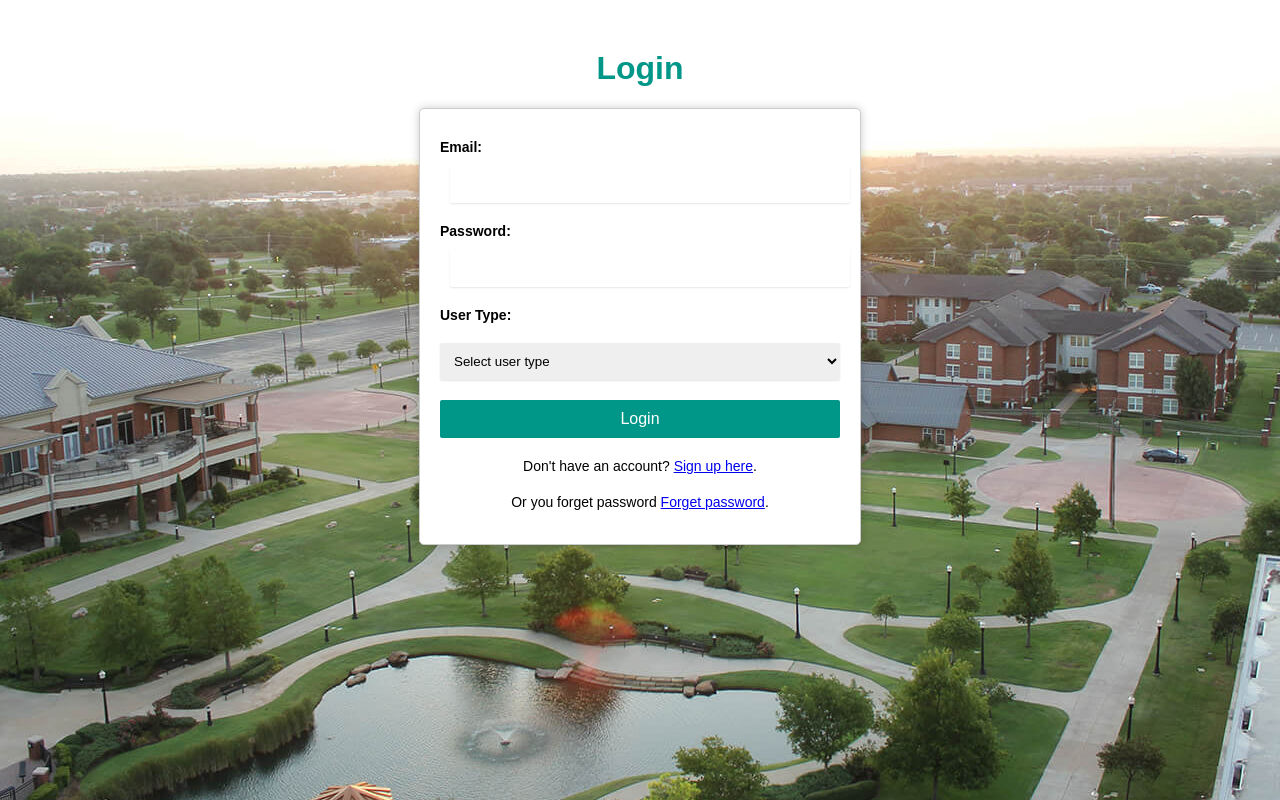
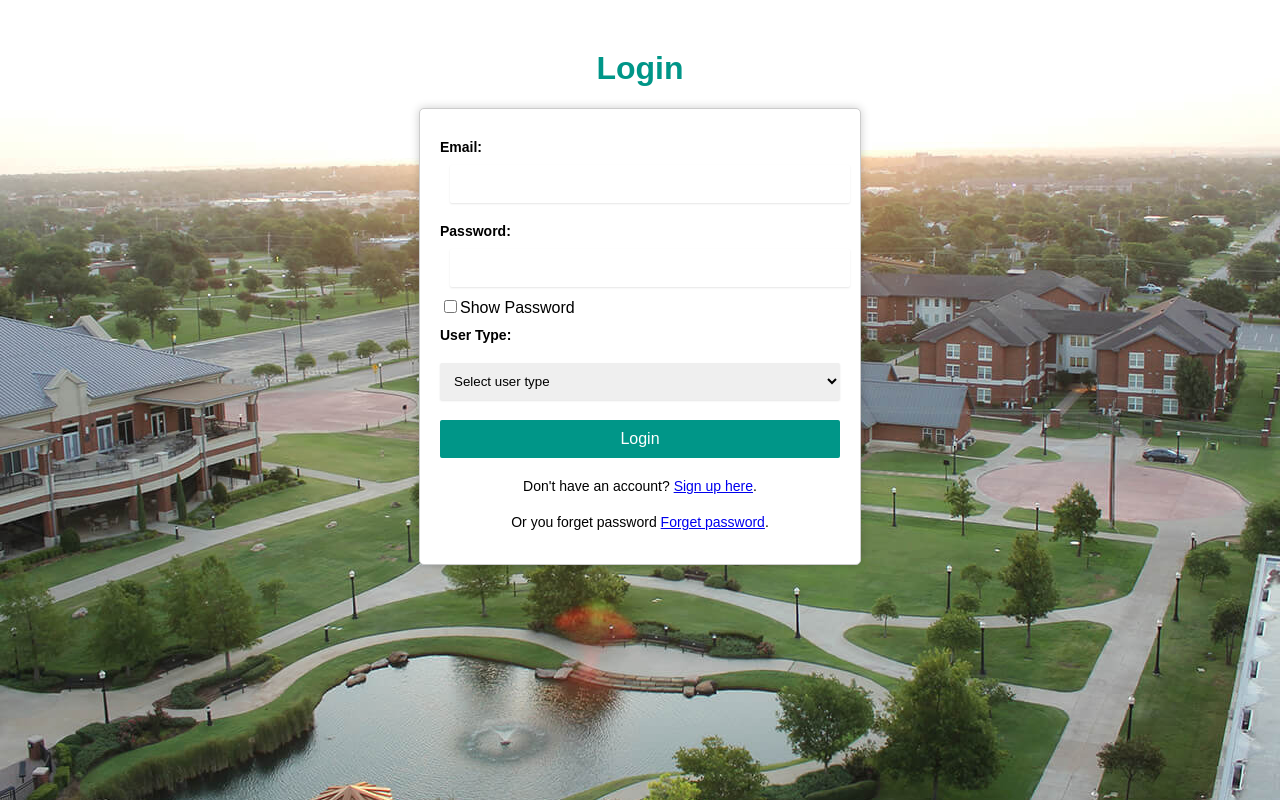
Before and after one commit to alexisM8/capstone_aggieaccess, a PHP site: page /login.php in a window 1280 px wide. Run offline with PHP 8.4, Linux system fonts and the light colour scheme.

Commit message:
Added a show & hide password option to login.php

```diff
--- a/login.php
+++ b/login.php
@@ -211,7 +211,7 @@ if (isset($_POST['submit']) && $_POST['email'] == 'admin@gmail.com' && $_POST['p
 
         <label for="password">Password:</label>
         <input type="password" id="password" name="password" required>
-
+        <input type="checkbox" onclick="conceal()">Show Password
         <label for="user_type">User Type:</label>
         <select id="user_type" name="user_type">
             <option value="">Select user type</option>
@@ -235,6 +235,14 @@ if (isset($_POST['submit']) && $_POST['email'] == 'admin@gmail.com' && $_POST['p
         <p>Don't have an account? <a href="signup_page.php">Sign up here</a>.</p>
         <p>Or you forget password <a href="forgot_password.php">Forget password</a>.</p>
     </form>
+    <script>function conceal(){
+        var x = document.getElementById("password");
+        if(x.type === "password") {
+            x.type = "text";
+        } else{
+            x.type = "password";
+        }
+    } </script>
 </body>
 
 </html>
```
